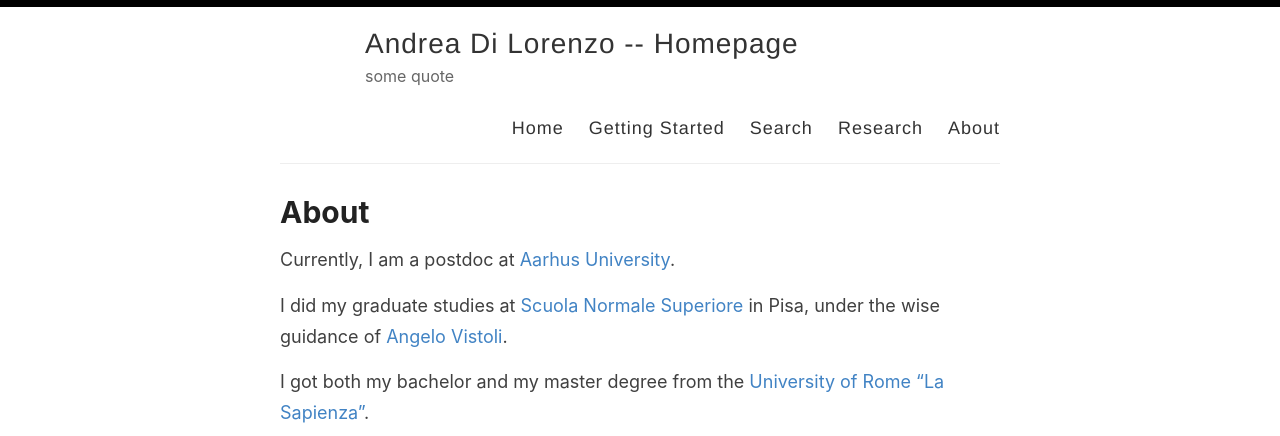
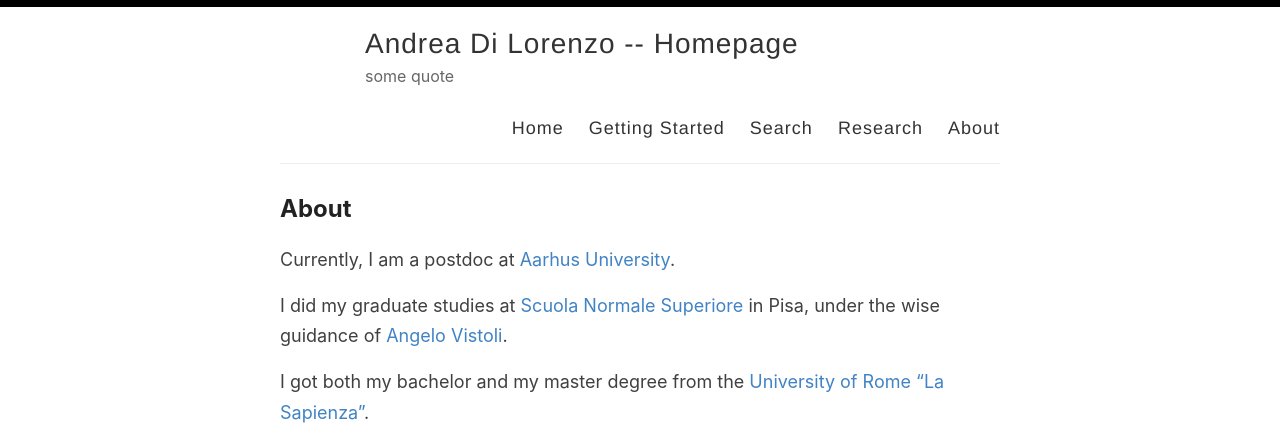
Before and after one commit to anddil/anddil.github.io, a Jekyll site: the page built from _pages/about.md, in a window 1280 px wide. Shown: the top 436 px of the page. Built offline with Jekyll 4.4.1, drawn with Linux system fonts in a browser that asks for light colours.

Commit message:
Update page.html

```diff
--- a/_layouts/page.html
+++ b/_layouts/page.html
@@ -4,7 +4,7 @@ layout: default
 
 <article class="page">
 
-  <h1 style="text-align:left">{{ page.title }}</h1>
+  <h2 style="text-align:left">{{ page.title }}</h2>
 
   <div class="entry">
     {{ content }}
```
